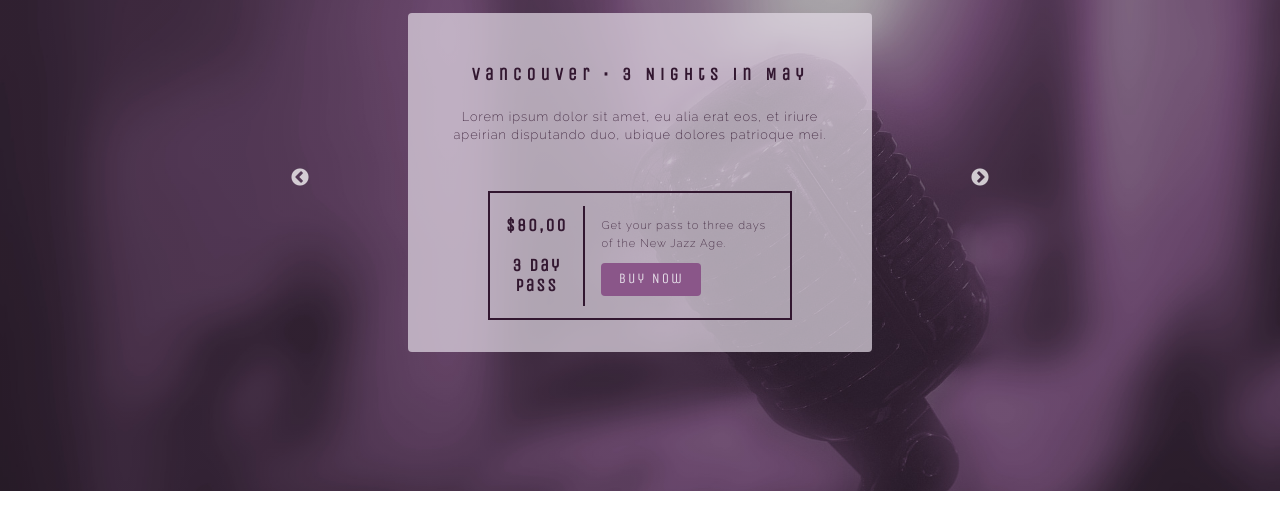
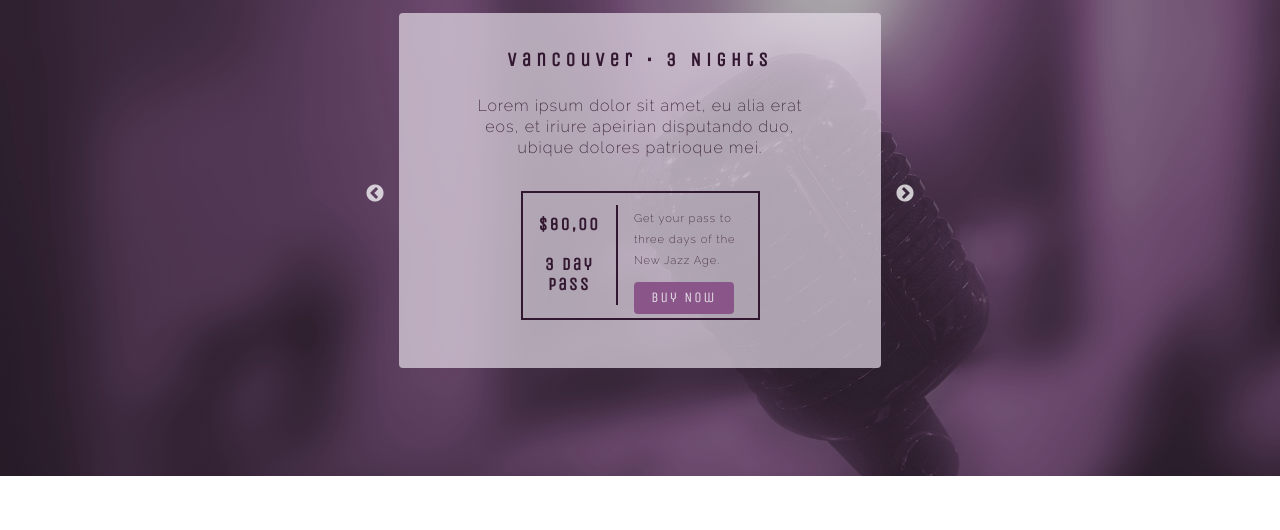
Before and after one commit to agrdesigner/Capstone, a plain HTML site: page index.html in a window 1280 px wide. Shown: the part 150-680 px from the top of the page. Drawn offline with nearby package versions, Linux system fonts and the light colour scheme.

Commit message:
Fix styling

```diff
--- a/css/style.css
+++ b/css/style.css
@@ -134,7 +134,7 @@ ul {
   background-size: cover;
   background-position: center top;
   margin: 0;
-  padding: 2rem;
+  padding: 2rem 0.5rem;
   box-sizing: border-box;
 }
 
@@ -155,7 +155,6 @@ p {
   font-size: 0.8rem;
   color: #321730;
   line-height: 1.1rem;
-  /*margin: 2rem 0;*/
   letter-spacing: 1px;
 }
 
@@ -178,8 +177,8 @@ h3 {
 
 h4 {
   font-family: "unicaone";
-  font-size: 1.1rem;
-  margin-bottom: 0.9;
+  font-size: 1rem;
+  margin-bottom: 0.8;
   margin-top: 0;
   color: #321730;
   letter-spacing: 5px;
@@ -214,12 +213,16 @@ h6 {
 
 
 @media all and (min-width: 600px) {
-
+  p {
+    font-size: 1rem;
+    line-height: 1.3rem;
+  }
+  h4 {
+    font-size: 1.2rem;
+  }
 }
 
-@media all and (min-width: 1140px) {
 
-}
 
 
 /* ## LINKS & BUTTONS  ---------------------------------------------*/
@@ -322,7 +325,7 @@ header {
    right: 0;
    bottom: 0;
    width: 100px;
-   height: inherit;
+   height: 6.1rem;
    background-color: #E4DCE7;
    position: fixed;
    z-index: 1;
@@ -340,47 +343,54 @@ header {
 .navigation li {
   margin-bottom: 0.5rem;
 }
+
+@media all and (min-width: 600px) {
+  .navigation {
+     height: inherit;;
+  }
+}
 /* # SECTIONS  ---------------------------------------------*/
 
 
 .site-main {
-  max-width: 650px;
+  min-width: 300px;
+  width: 80%;
+  max-width: 500px;
 }
 
 .home, .schedule, .venue, .contact {
-  width: 600px;
+  width: 285px;
   margin: 0 2rem;
+  padding: 1rem;
+  border-radius: 4px;
+  background-color: rgba(228, 220, 231, 0.7);
   display: flex;
   align-items: center;
   justify-content: center;
 }
 
-.home .inner, .schedule .inner, .venue .inner, .contact .inner {
-  width: 550px;
-  padding: 2rem;
-  border-radius: 4px;
-  background-color: rgba(228, 220, 231, 0.7);
-}
-
-.home .inner, .venue .inner, .contact .inner {
-  width: 400px;
+@media all and (min-width: 600px) {
+  .home, .schedule, .venue, .contact {
+    width: 450px;
+  }
 }
 
 
 /* ## HOME  ---------------------------------------------*/
 
 .event {
-  margin: 1.2rem 0;
+  margin: 1.2rem auto;
+  width: 265px;
 }
 
 .tickets {
-  width: 300px;
   height: 125px;
+  width: 235px;
   border: 2px solid #321730;
   display: flex;
   justify-content: space-around;
   align-items: center;
-  margin: 3rem auto 0 auto;
+  margin: 2rem auto;
 }
 
 .price {
@@ -404,6 +414,13 @@ header {
 
 .buy p {
   font-size: 0.7rem;
+  margin-top: 3px;
+}
+
+@media all and (min-width: 600px) {
+  .event {
+    width: 80%;
+  }
 }
 
 
@@ -412,23 +429,33 @@ header {
 .schedule {
   display: flex;
   flex-direction: row;
-  justify-content: space-around;
+  justify-content: space-between;
   align-items: flex-start;
 }
 
 .singers-gallery {
-  width: 32%;
+  width: 47%;
   display: inline-block;
+  margin: 0;
+}
+
+.singers-gallery h4 {
+  background-color: #321730;
+  color: #E4DCE7;
+  padding: 0.2rem 0.6rem;
+  text-align: left;
+  font-size: 0.7rem;
+  margin: 0.5rem;
 }
 
 .singer h5 {
-  height: 45px;
-  width: 115px;
+  height: 25px;
+  width: 97px;
   background-position: center top;
-  margin: 0.5rem;
-  padding: 5.5rem 1rem 0.5rem 1rem;
+  margin: 0.6rem;
+  padding: 4.5rem 0.5rem 1rem 0.5rem;
   color: #E4DCE7;
-  font-size: 1.3rem;
+  font-size: 1rem;
   letter-spacing: 3.5px;
 }
 
@@ -465,6 +492,14 @@ h5.s5 {
       linear-gradient(to right, rgba(0,0,0,0.3) 0%, rgba(3,3,3,0.3) 55%, rgba(0,0,0,0.3) 100%),  /* on top */
       url(../images/jsinger_5.png);
   background-size: cover;
+}
+
+h5.s {
+  color: #321730;
+  height: auto;
+  width: auto;
+  margin: 0.5rem;
+  padding: 0;
 }
 /* ## VENUE  ---------------------------------------------*/
 
--- a/index.html
+++ b/index.html
@@ -37,9 +37,8 @@
     <div class="site-main">
 
       <div id="home" class="home">
-        <div class="inner">
           <div class="event">
-            <h4>Vancouver • 3 Nights in May</h4>
+            <h4>Vancouver • 3 Nights</h4>
             <p>Lorem ipsum dolor sit amet, eu alia erat eos, et iriure apeirian disputando duo, ubique dolores patrioque mei.</p>
           </div>
           <div class="tickets">
@@ -51,24 +50,24 @@
               <p>Get your pass to three days of the New Jazz Age.</p>
               <button><a href="#">Buy Now</a></button>
             </div>
-          </div>
         </div>
       </div>
 
       <div id="schedule" class="schedule">
-        <div class="inner">
           <div class="singers-gallery">
             <h4>May 19</h4>
             <div class="singer">
-              <h5 class="s1">Tatiana Salvatrix</h5>
-              <h5 class="s2">Isaac Kaiden</h5>
+              <h5 class="s">Tatiana Salvatrix</h5>
+              <h5 class="s"><strong>&amp;</strong></h5>
+              <h5 class="s3">Lawrence Eamon</h5>
             </div>
           </div>
           <div class="singers-gallery">
             <h4>May 20</h4>
             <div class="singer">
-              <h5 class="s3">Lawrence Eamon</h5>
               <h5 class="s4">Abigail Manana</h5>
+              <h5 class="s"><strong>&amp;</strong></h5>
+              <h5 class="s">Isaac Kaiden</h5>
             </div>
           </div>
           <div class="singers-gallery">
@@ -77,11 +76,9 @@
               <h5 class="s5">Hester D'angelo</h5>
             </div>
           </div>
-        </div>
       </div>
 
       <div id="venue" class="venue">
-        <div class="inner">
           <p>As is customary, the Capstone tries new venues every year to expand the jazz culture throughout different locations in the Lower Mainland.</p>
           <h6>This year's venue:</h6>
           <div class="address">
@@ -89,10 +86,8 @@
             <h5>The Litte Hill</h5>
             <p>2345 Cordova Street, Vancouver</p>
           </div>
-        </div>
       </div>
       <div id="contact" class="contact">
-        <div class="inner">
           <div class="form">
             <form class="" action="index.html" method="post">
               <label for="name">Name</label>
@@ -117,7 +112,6 @@
               <li><a href="https://www.instagram.com/"></a></li>
             </ul>
           </div>
-        </div>
       </div>
     </div>
 
```
Also changed, not shown: slick/slick-theme.css.
